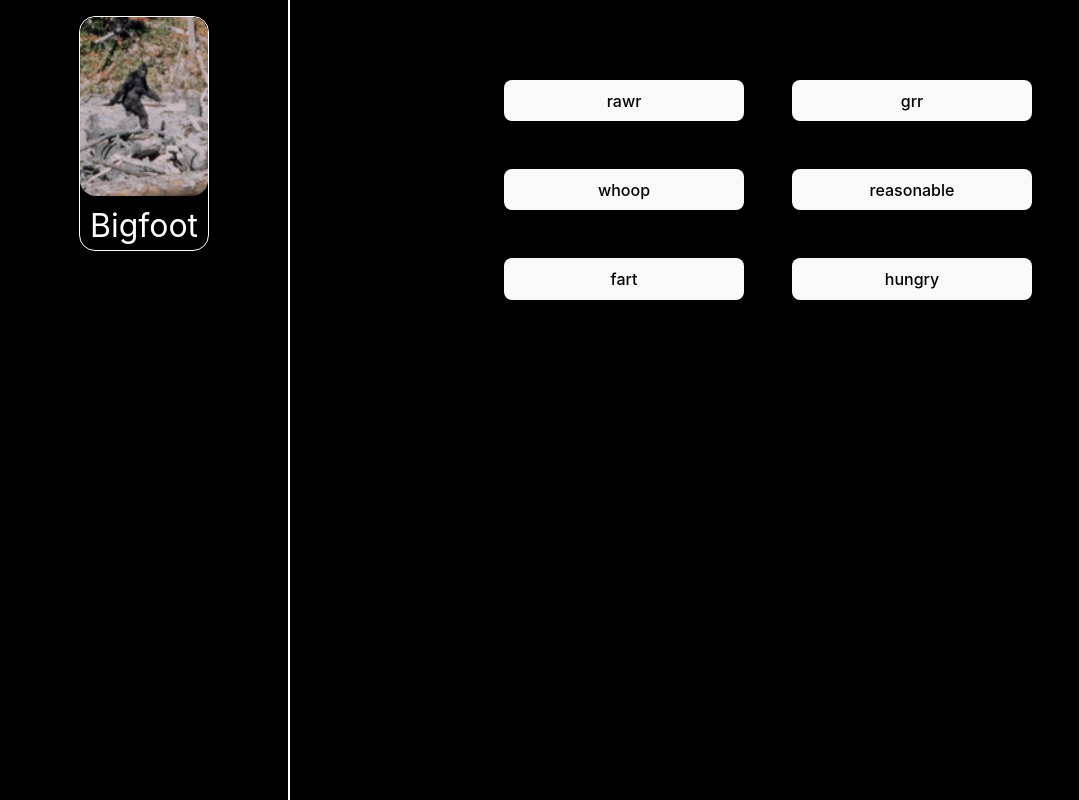
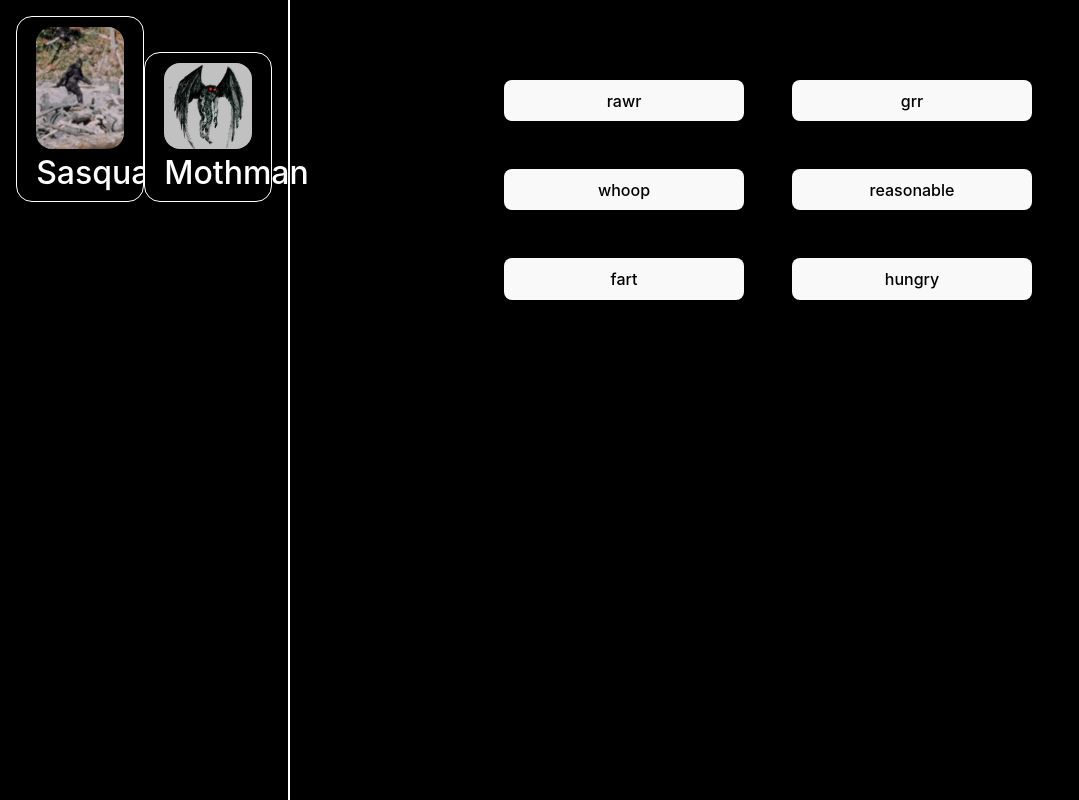
Before and after one commit to Bryandalton/cryptidsoundboard, a React (Vite) app: page / in a window 1280 px wide. Shown: the whole page, without its empty margins (0-1079 px from the left). Built offline with nearby package versions, Linux system fonts and the light colour scheme.

Commit message:
mothman added, abstacted sound buttons

```diff
--- a/src/App.jsx
+++ b/src/App.jsx
@@ -1,21 +1,28 @@
 import { useState } from "react";
 import CryptidCard from "./pages/components/cryptidCard";
-import { cryptidData } from './assets/data'
+import { cryptidData } from "./assets/data";
 import "./App.css";
 import { SoundButtons } from "./pages/soundButtons";
-console.log(cryptidData)
-
+console.log(cryptidData);
 
 function App() {
   const [count, setCount] = useState(0);
-
+  const currentCryptid = 0;
   return (
     <>
       <div>
         <aside className="cryptidBoard">
-          <CryptidCard />
+          {cryptidData.cryptids.map((cryptid) => {
+            return <CryptidCard
+              key={cryptid.name}
+              image={cryptid.image}
+              name={cryptid.name}
+              onclick={()=>{console.log("click")}}
+              />;
+          })}
         </aside>
-        <SoundButtons/>
+
+        <SoundButtons sounds={cryptidData.cryptids[currentCryptid].sounds} />
       </div>
     </>
   );
--- a/src/assets/data.js
+++ b/src/assets/data.js
@@ -1,5 +1,21 @@
+
+const sasquach =
+{
+    "name": "Sasquach",
+    "image": "./images/bigfoot.JPG",
+    "sounds": ["rawr","grr","whoop","reasonable", "fart", "hungry"],
+
+}
+
+const mothman =
+{
+    "name": "Mothman",
+    "image": "./images/mothmancard.png",
+    "sounds": ["rawr"],
+}
+
+
 export const cryptidData =
 {
-    "buttons": ["rawr","grr","whoop","reasonable", "fart", "hungry"],
-    "sounds" : []
+    "cryptids": [sasquach, mothman],
 }
--- a/src/pages/components/cryptidCard.jsx
+++ b/src/pages/components/cryptidCard.jsx
@@ -1,13 +1,14 @@
 import React from "react";
 import styled from "styled-components";
 
-const StyledCard = styled.div`
+const StyledCard = styled.button`
   border: white 1px solid;
   color: white; /*temp*/
   border-radius: 1rem;
   margin: 0 auto;
-  max-width: 50%;
-  min-width: 30%;
+  width: 50%;
+  pointer-events: all;
+  background-color: black;
 
   p {
     font-size: 2em;
@@ -25,11 +26,11 @@ const StyledCard = styled.div`
     }
   }
 `;
-function CryptidCard() {
+function CryptidCard({image, name}) {
   return (
     <StyledCard>
-      <img src="./images/bigfoot.JPG"></img>
-      <p>Bigfoot</p>
+      <img src={image}></img>
+      <p>{name}</p>
     </StyledCard>
   );
 }
--- a/src/pages/soundButtons.jsx
+++ b/src/pages/soundButtons.jsx
@@ -1,8 +1,6 @@
-import { cryptidData } from "../assets/data";
 import styled from "styled-components";
 import SoundButton from "./components/soundButton";
 
-console.log(cryptidData);
 
 const SoundBoard = styled.section`
   display: grid;
@@ -16,10 +14,10 @@ const SoundBoard = styled.section`
     grid-template-columns: 15rem;
   }
 `;
-export function SoundButtons() {
+export function SoundButtons({sounds}) {
   return (
     <SoundBoard>
-      {cryptidData.buttons.map((buttonText, idx) => {
+      {sounds.map((buttonText, idx) => {
         return <SoundButton key={idx} label={buttonText}/>
       })}
     </SoundBoard>
```
Also changed, not shown: public/images/mothmancard.png (added).
